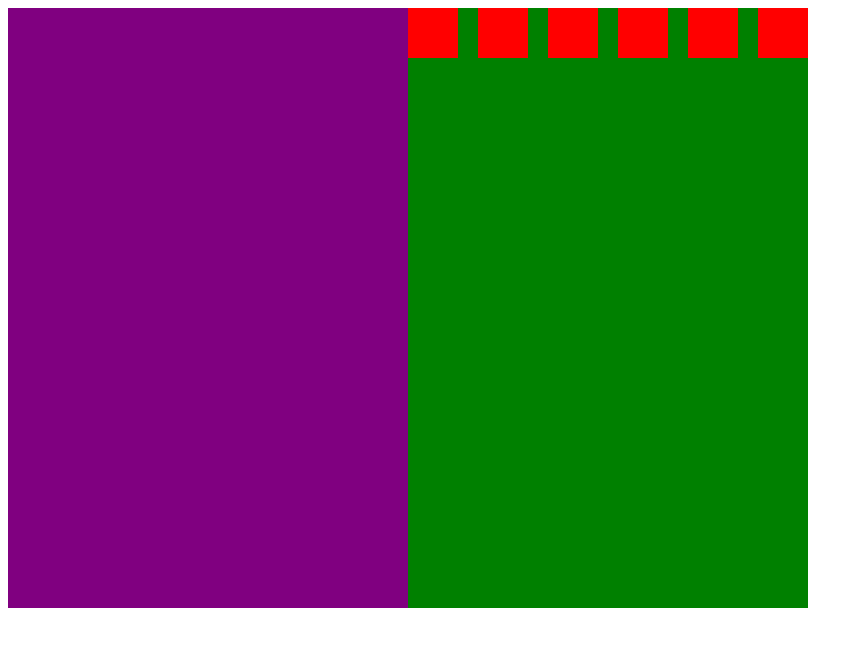
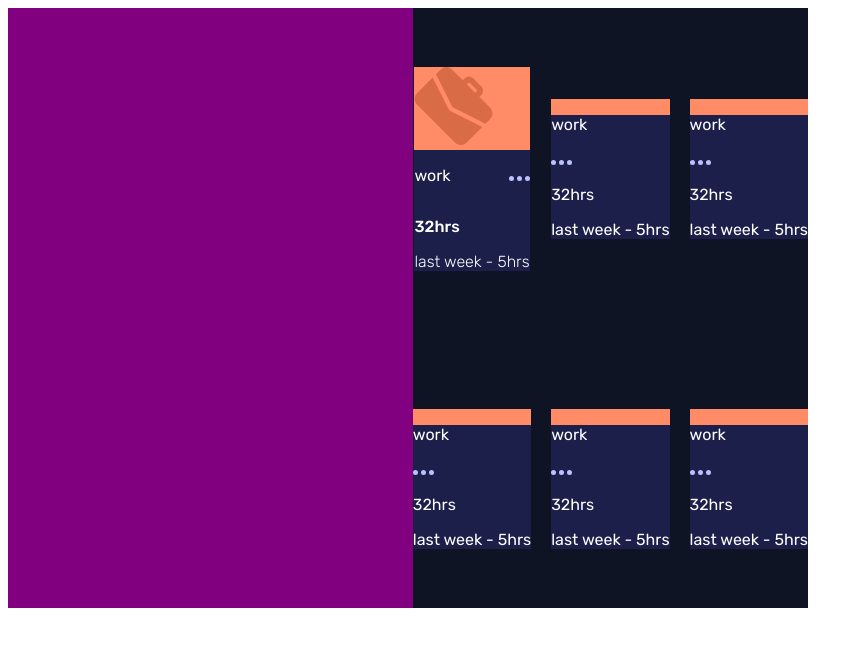
Before and after one commit to lysandra-llasat/-time-tracking-dashboard, a plain HTML site: page index.html in a window 1280 px wide. Shown: the whole page, without its empty margins (0-863 px from the left). Drawn offline with Linux system fonts and the light colour scheme.

Commit message:
Update dashboard HTML and CSS structure

```diff
--- a/index.html
+++ b/index.html
@@ -4,6 +4,7 @@
     <meta charset="utf-8">
     <title></title>
     <link rel="stylesheet" href="style.css">
+    <link href="https://fonts.googleapis.com/css2?family=Rubik:wght@300;400;500&display=swap" rel="stylesheet">
   </head>
   <body>
     <header></header>
@@ -16,33 +17,96 @@
   <div class="wrapper-activity-card">
 
     <div class="activity-card">
-      <div class="backgound-card"></div>
-      <div class="texte-card"></div>
+      <img src="image/icon-work.svg" alt="" class="img-activity">
+      <div class="texte-card">
+        <div class="title-container">
+          <p class="title-card"> work </p>
+          <div>
+            <img src="image/icon-ellipsis.svg" alt="" class="">
+          </div>
+        </div>
+        <p class="time">
+          32hrs
+        </p>
+        <span class="texte">
+          last week - 5hrs
+        </span>
+      </div>
     </div>
 
     <div class="activity-card">
-      <div class="backgound-card"></div>
-      <div class="texte-card"></div>
+      <div class="texte-card">
+        <div>
+          <p class="title-card"> work </p>
+          <img src="image/icon-ellipsis.svg" alt="" class="">
+        </div>
+        <p>
+          32hrs
+        </p>
+        <span>
+          last week - 5hrs
+        </span>
+      </div>
     </div>
 
     <div class="activity-card">
-      <div class="backgound-card"></div>
-      <div class="texte-card"></div>
+      <div class="texte-card">
+        <div>
+          <p class="title-card"> work </p>
+          <img src="image/icon-ellipsis.svg" alt="" class="">
+        </div>
+        <p>
+          32hrs
+        </p>
+        <span>
+          last week - 5hrs
+        </span>
+      </div>
     </div>
 
     <div class="activity-card">
-      <div class="backgound-card"></div>
-      <div class="texte-card"></div>
+      <div class="texte-card">
+        <div>
+          <p class="title-card"> work </p>
+          <img src="image/icon-ellipsis.svg" alt="" class="">
+        </div>
+        <p>
+          32hrs
+        </p>
+        <span>
+          last week - 5hrs
+        </span>
+      </div>
     </div>
 
     <div class="activity-card">
-      <div class="backgound-card"></div>
-      <div class="texte-card"></div>
+      <div class="texte-card">
+        <div>
+          <p class="title-card"> work </p>
+          <img src="image/icon-ellipsis.svg" alt="" class="">
+        </div>
+        <p>
+          32hrs
+        </p>
+        <span>
+          last week - 5hrs
+        </span>
+      </div>
     </div>
 
     <div class="activity-card">
-      <div class="backgound-card"></div>
-      <div class="texte-card"></div>
+      <div class="texte-card">
+        <div>
+          <p class="title-card"> work </p>
+          <img src="image/icon-ellipsis.svg" alt="" class="">
+        </div>
+        <p>
+          32hrs
+        </p>
+        <span>
+          last week - 5hrs
+        </span>
+      </div>
     </div>
 
   </div>
--- a/style.css
+++ b/style.css
@@ -1,3 +1,25 @@
+:root {
+    --orange-work: hsl(15, 100%, 70%);
+    --blue-play: hsl(195, 74%, 62%);
+    --pink-study: hsl(348, 100%, 68%);
+    --green-exercise: hsl(145, 58%, 55%);
+    --purple-social: hsl(264, 64%, 52%);
+    --yellow-self-care: hsl(43, 84%, 65%);
+
+    --navy-950: hsl(226, 43%, 10%);
+    --Navy-900: hsl(235, 46%, 20%);
+    --Purple-500: hsl(235, 45%, 61%);
+    --Navy-200: hsl(236, 100%, 87%);
+
+    --font-primary: 'Rubik', sans-serif;
+}
+
+body{
+    font-family: var(--font-primary);
+    color: white;
+
+}
+
 .dashboard-container{
     background-color: red;
     width: 800px;
@@ -12,16 +34,38 @@
 }
 
 .wrapper-activity-card{
-    background-color: green;
-    flex: 1;
-    display: flex;
-    justify-content: space-between;
-    align-items: flex-start;
+    background-color: var(--navy-950);
+    display: grid;
+    grid-template-columns: repeat(3, 1fr);
+    gap: 20px;
+    place-items: center;
 
 }
 
 .activity-card{
-    background-color: red;
-    width: 50px;
-    height: 50px;
+    background-color: var(--orange-work);
+
+
 }
+.texte-card{
+    background-color:var(--Navy-900);
+}
+
+.title-card{
+    font-weight: 400;
+}
+
+.time{
+    font-weight: 500;
+}
+
+.texte{
+    font-weight: 300;
+}
+
+.title-container{
+    display: flex;
+    align-items: center;
+    justify-content: space-between;
+
+}
```
Also changed, not shown: 1 other file.
